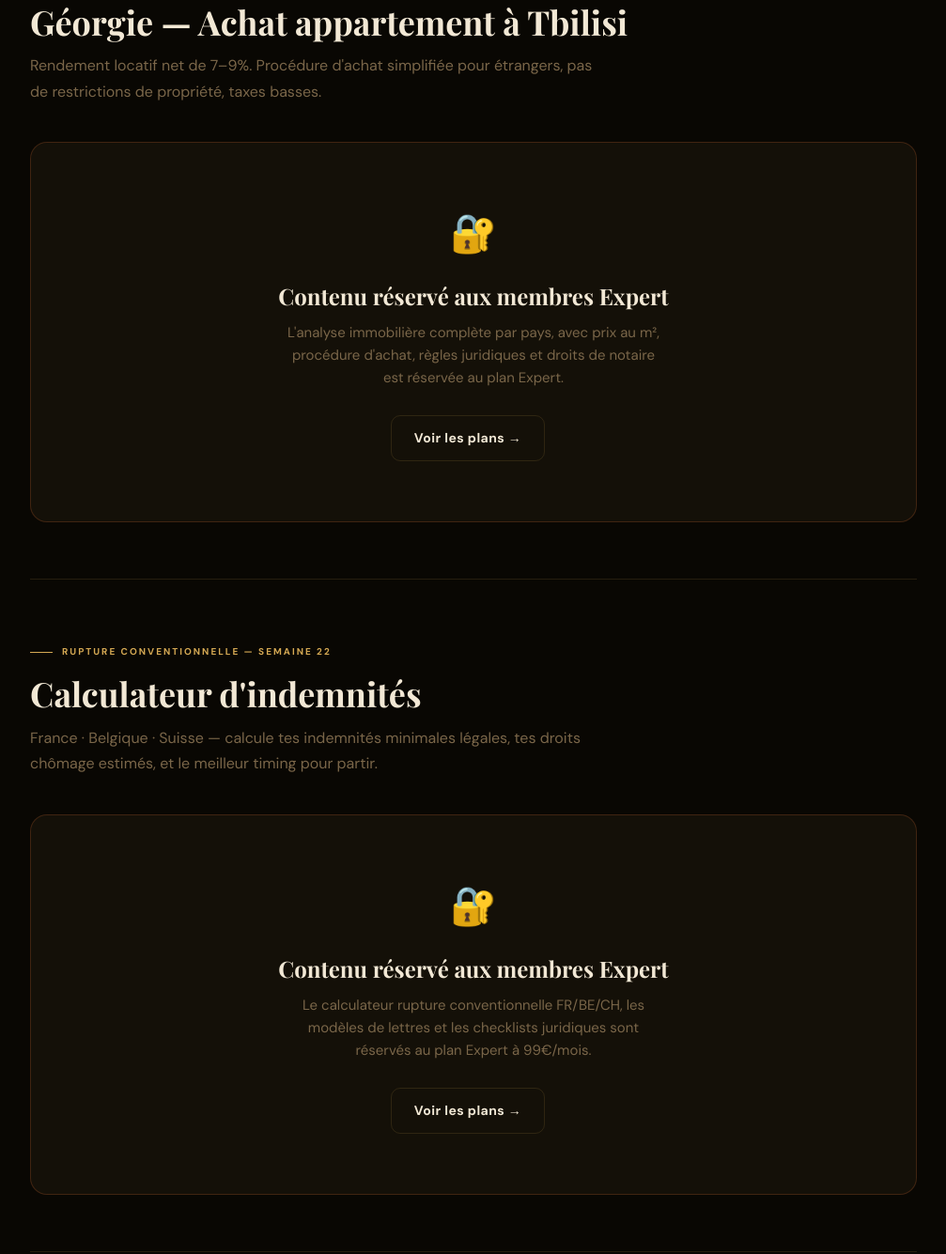
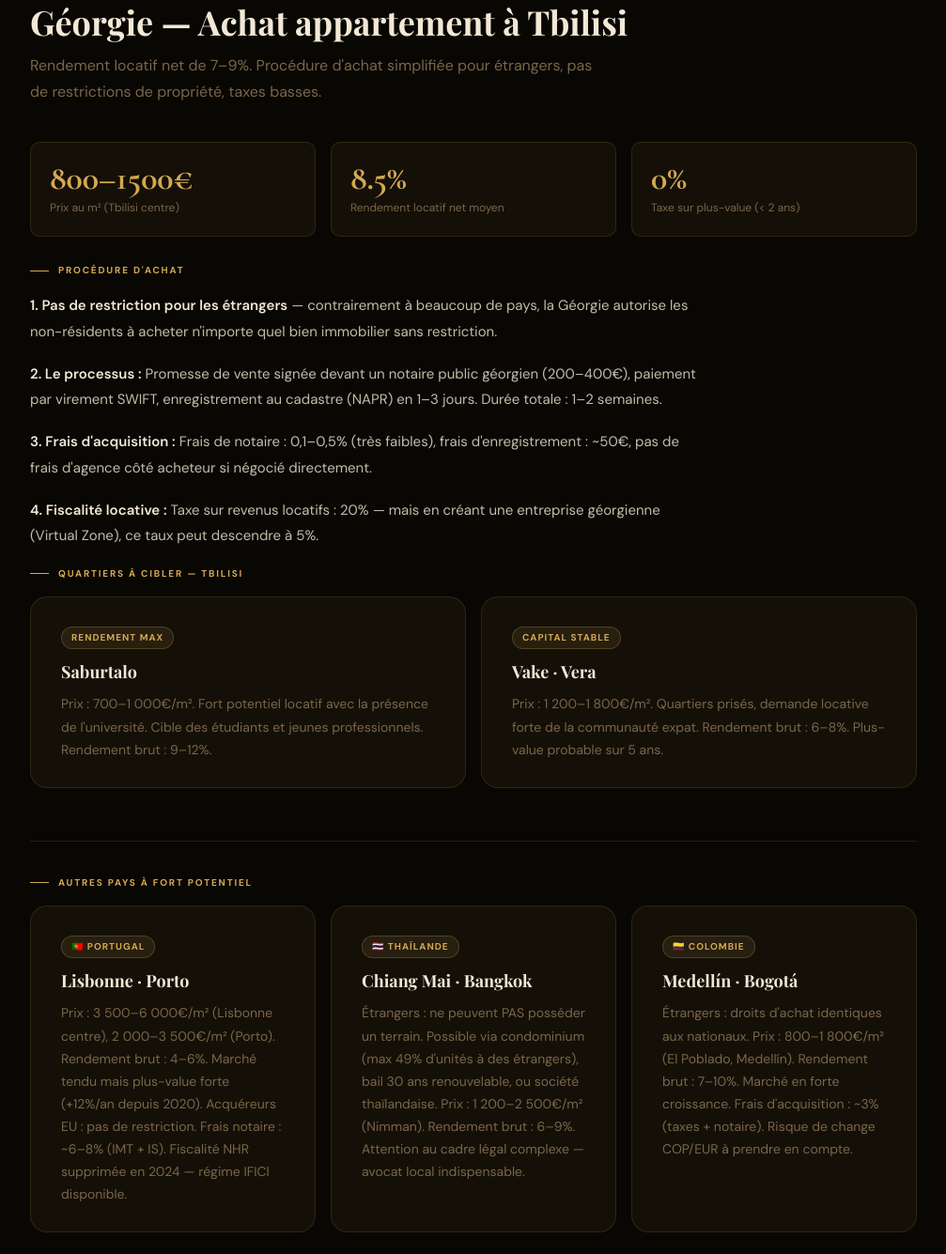
Before and after one commit to youngmoney1060/nomad-money-academy, a website: page membres.html in a window 1280 px wide. Shown: the part 9883-11218 px from the top of the page at 94% size, without its empty margins (256-1263 px from the left). Drawn offline with nearby package versions, Linux system fonts and the light colour scheme.

Commit message:
Expert content visible par défaut (Stripe non configuré)

```diff
--- a/membres.html
+++ b/membres.html
@@ -722,14 +722,14 @@
         <h1 class="content-title">Géorgie — Achat appartement à Tbilisi</h1>
         <p class="content-sub">Rendement locatif net de 7–9%. Procédure d'achat simplifiée pour étrangers, pas de restrictions de propriété, taxes basses.</p>
 
-        <div id="immo-lock" class="expert-lock">
+        <div id="immo-lock" class="expert-lock" style="display:none">
           <div class="expert-lock__icon">🔐</div>
           <h2 class="expert-lock__title">Contenu réservé aux membres Expert</h2>
           <p class="expert-lock__sub">L'analyse immobilière complète par pays, avec prix au m², procédure d'achat, règles juridiques et droits de notaire est réservée au plan Expert.</p>
           <a href="/#tarifs" class="btn btn--outline" style="margin-right:12px">Voir les plans →</a>
         </div>
 
-        <div id="immo-content" style="display:none">
+        <div id="immo-content">
           <div class="content-grid-3">
             <div class="stat-card"><div class="stat-card__val">800–1500€</div><div class="stat-card__label">Prix au m² (Tbilisi centre)</div></div>
             <div class="stat-card"><div class="stat-card__val">8.5%</div><div class="stat-card__label">Rendement locatif net moyen</div></div>
@@ -788,14 +788,14 @@
         <h1 class="content-title">Calculateur d'indemnités</h1>
         <p class="content-sub">France · Belgique · Suisse — calcule tes indemnités minimales légales, tes droits chômage estimés, et le meilleur timing pour partir.</p>
 
-        <div id="rupture-lock" class="expert-lock">
+        <div id="rupture-lock" class="expert-lock" style="display:none">
           <div class="expert-lock__icon">🔐</div>
           <h2 class="expert-lock__title">Contenu réservé aux membres Expert</h2>
           <p class="expert-lock__sub">Le calculateur rupture conventionnelle FR/BE/CH, les modèles de lettres et les checklists juridiques sont réservés au plan Expert à 99€/mois.</p>
           <a href="/#tarifs" class="btn btn--outline" style="margin-right:12px">Voir les plans →</a>
         </div>
 
-        <div id="rupture-content" style="display:none">
+        <div id="rupture-content">
           <div class="calc-form">
             <div class="calc-row">
               <div class="calc-field">
```
